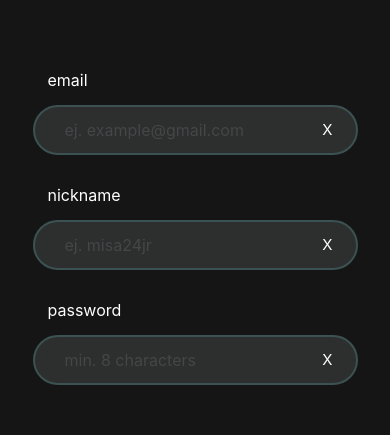
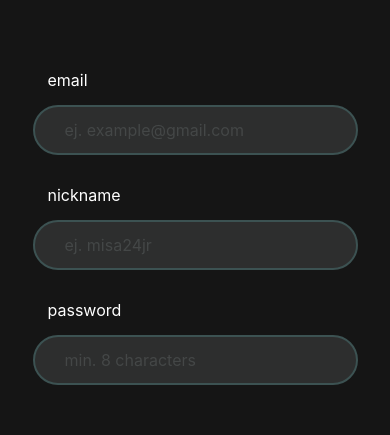
Before and after one commit to Misa24Jr/iMovie, a React Native app: screen /RegisterView in a window 390 px wide. Shown: the part 252-687 px from the top of the page. Built offline with nearby package versions, Linux system fonts and the light colour scheme.

Commit message:
Ya esa el metodo para borrar el contendio de los input y solo aparece cuando se esta escribiendo en el input

```diff
--- a/src/components/inputs/InitInput.jsx
+++ b/src/components/inputs/InitInput.jsx
@@ -1,7 +1,12 @@
 import React from "react";
 import { View, StyleSheet, TextInput, Text, TouchableOpacity} from "react-native";
+import { useState } from "react";
 
 const InitInput = ({name, placeholder, max}) => {
+
+    const [text, setText] = useState('');
+    const [isClear, setIsClear] = useState(true);
+
     return(
 
         <View style={style.containerInput}>
@@ -9,15 +14,27 @@ const InitInput = ({name, placeholder, max}) => {
             <Text style={style.name}>{name}</Text>
 
             <TextInput
+                value={text}
+                onChangeText={newText => {
+                    setText(newText);
+                    setIsClear(newText === '');
+                }}
+
+
                 style={style.input}
                 placeholder={placeholder}
                 maxLength={max}
                 placeholderTextColor={'#444747'}
             />
 
-            <TouchableOpacity style={style.clear}>
-                <Text style={style.textClear}>X</Text>
-            </TouchableOpacity>
+            {!isClear && (
+                <TouchableOpacity style={style.clear}
+                    onPress={()=> setText('')}
+                        >
+                    <Text style={style.textClear}>X</Text>
+                </TouchableOpacity>
+            )}
+
 
         </View>
     )
```
Also changed, not shown: pendientes.txt.
